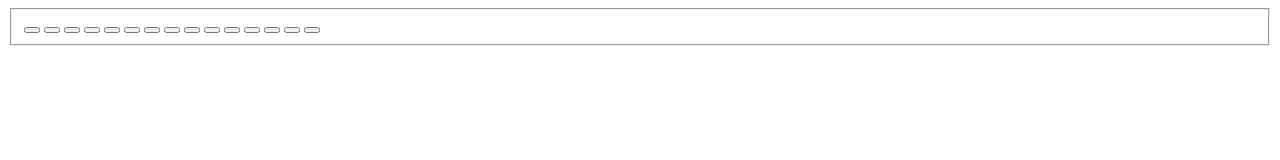
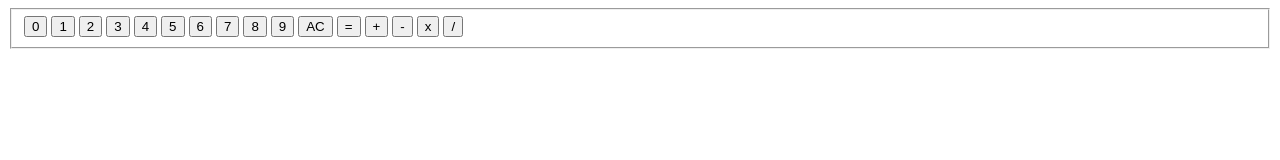
Before and after one commit to acarusillo/Calculator2_W2, a plain HTML site: page index.html in a window 1280 px wide. Drawn offline with Linux system fonts and the light colour scheme.

Commit message:
buttons are added

```diff
--- a/index.html
+++ b/index.html
@@ -12,21 +12,22 @@
     <body>
      <fieldset id="container">
         <div class="calculator">
-            <button class="button" type="button" value="0"></button>
-            <button class="button" type="button" value="1"></button>
-            <button class="button" type="button" value="2"></button>
-            <button class="button" type="button" value="3"></button>
-            <button class="button" type="button" value="4"></button>
-            <button class="button" type="button" value="5"></button>
-            <button class="button" type="button" value="7"></button>
-            <button class="button" type="button" value="8"></button>
-            <button class="button" type="button" value="9"></button>
-            <button class="button" type="button" value="AC"></button>
-            <button class="button" type="button" value="="></button>
-            <button class="button" type="button" value="+"></button>
-            <button class="button" type="button" value="-"></button>
-            <button class="button" type="button" value="x"></button>
-            <button class="button" type="button" value="/"></button>
+            <button class="button" type="button" value="0">0</button>
+            <button class="button" type="button" value="1">1</button>
+            <button class="button" type="button" value="2">2</button>
+            <button class="button" type="button" value="3">3</button>
+            <button class="button" type="button" value="4">4</button>
+            <button class="button" type="button" value="5">5</button>
+            <button class="button" type="button" value="6">6</button>
+            <button class="button" type="button" value="7">7</button>
+            <button class="button" type="button" value="8">8</button>
+            <button class="button" type="button" value="9">9</button>
+            <button class="button" type="button" value="AC">AC</button>
+            <button class="button" type="button" value="=">=</button>
+            <button class="button" type="button" value="+">+</button>
+            <button class="button" type="button" value="-">-</button>
+            <button class="button" type="button" value="x">x</button>
+            <button class="button" type="button" value="/">/</button>
 
           </div>
 
```
